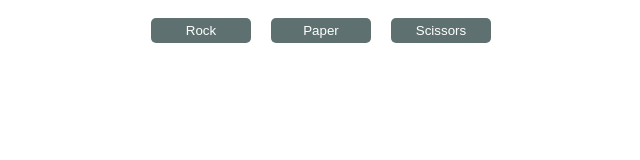
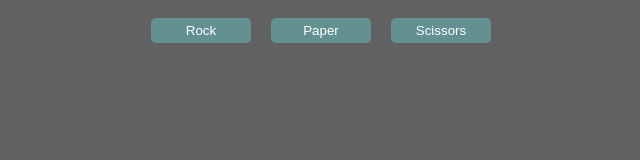
Before and after one commit to RealDan1/rock-paper-scissors, a plain HTML site: page index.html in a window 1280 px wide. Shown: the whole page, without its empty margins (319-959 px from the left). Drawn offline with Linux system fonts and the light colour scheme.

Commit message:
Add dark mode - css

```diff
--- a/index.css
+++ b/index.css
@@ -1,6 +1,6 @@
 button {
   color: white;
-  background-color: rgb(94, 112, 112);
+  background-color: rgb(99, 145, 145);
   border: 0px;
   border-radius: 5px;
   margin: 10px;
@@ -12,6 +12,7 @@ body {
   justify-content: center;
   flex-direction: row; */
   text-align: center;
+  background-color: rgb(97, 97, 97);
 }
 
 .button-box {
```
